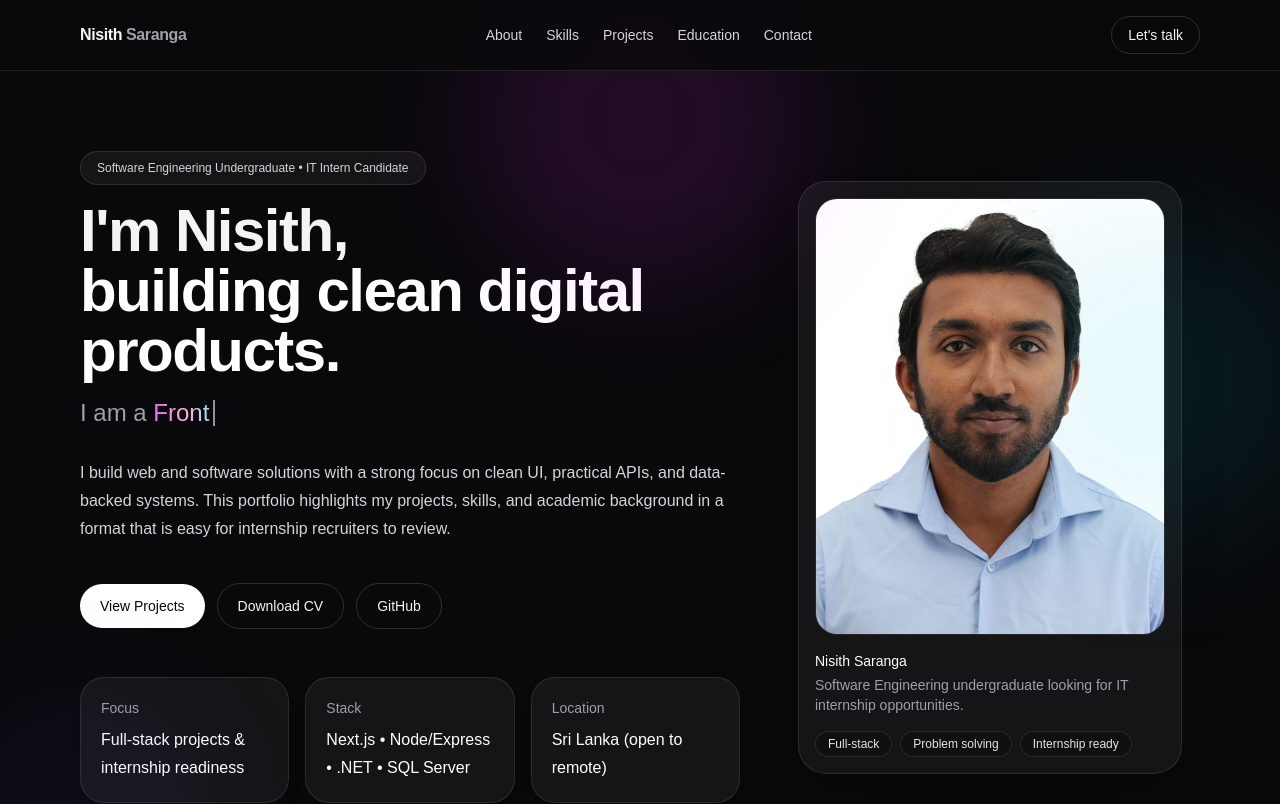
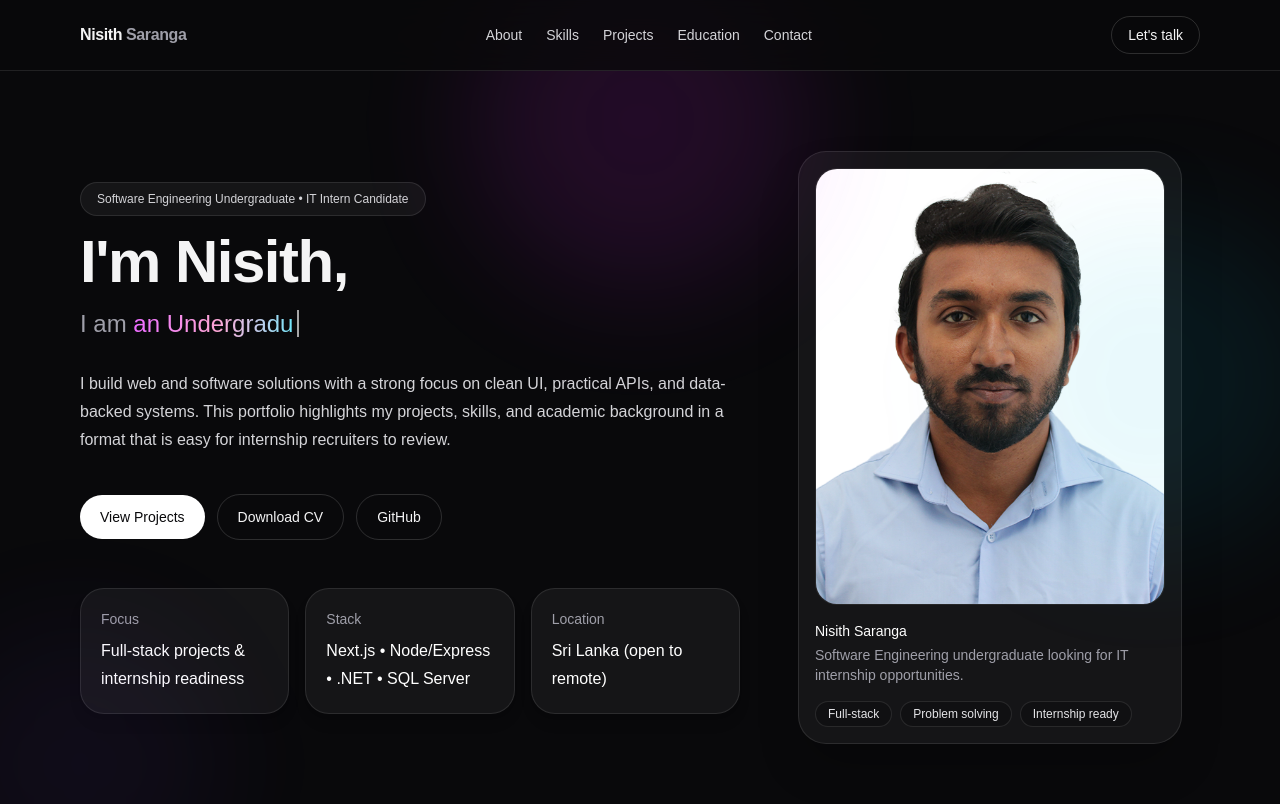
Before and after one commit to nisithSaranga/nisith-portfolio, a Next.js app: page / in a window 1280 px wide. Shown: the top 804 px of the page. Built offline with nearby package versions, Linux system fonts and the light colour scheme.

Commit message:
update the h1 class content

```diff
--- a/app/page.tsx
+++ b/app/page.tsx
@@ -21,10 +21,9 @@ import {
 import { HiOutlineMenuAlt3, HiX } from "react-icons/hi";
 
 const rotatingRoles = [
-  "Full-stack Developer",
-  "Frontend Builder",
-  "Backend Problem Solver",
-  "IT Intern Candidate",
+  "a Full-stack Developer",
+  "an Undergraduate",
+  "an IT Intern Candidate",
 ];
 
 const navItems = [
@@ -165,11 +164,11 @@ export default function Home() {
                 <h1 className="mx-auto max-w-3xl text-4xl font-semibold tracking-tight sm:text-5xl lg:mx-0 lg:text-6xl">
                   I&apos;m Nisith,
                   <br />
-                  <span className="text-white">building clean digital products.</span>
+
                 </h1>
 
                 <div className="mt-4 min-h-[38px] text-lg font-medium text-zinc-300 sm:text-xl lg:text-2xl">
-                  <span className="text-zinc-400">I am a </span>
+                  <span className="text-zinc-400">I am </span>
                   <span className="bg-gradient-to-r from-fuchsia-400 via-pink-300 to-cyan-300 bg-clip-text text-transparent">
                     <TypewriterRotator words={rotatingRoles} />
                   </span>
```
